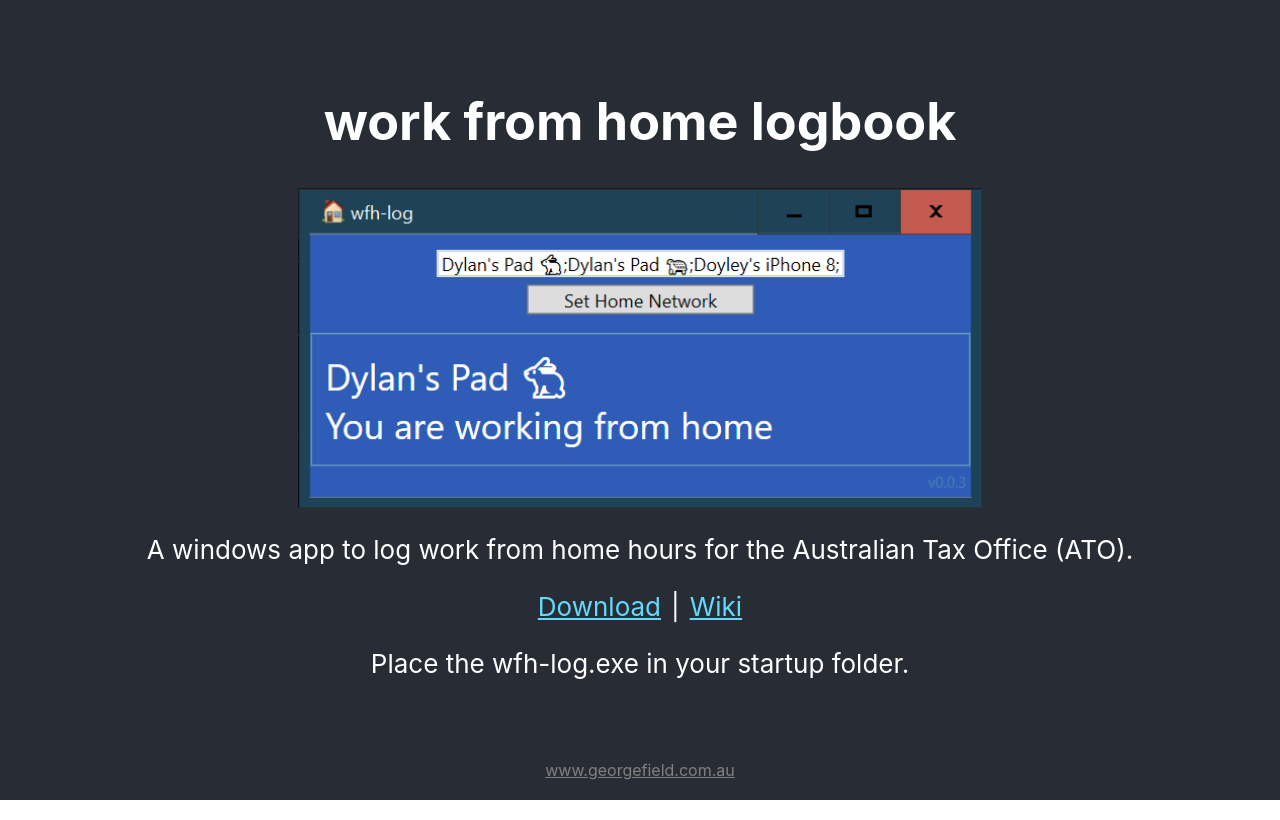
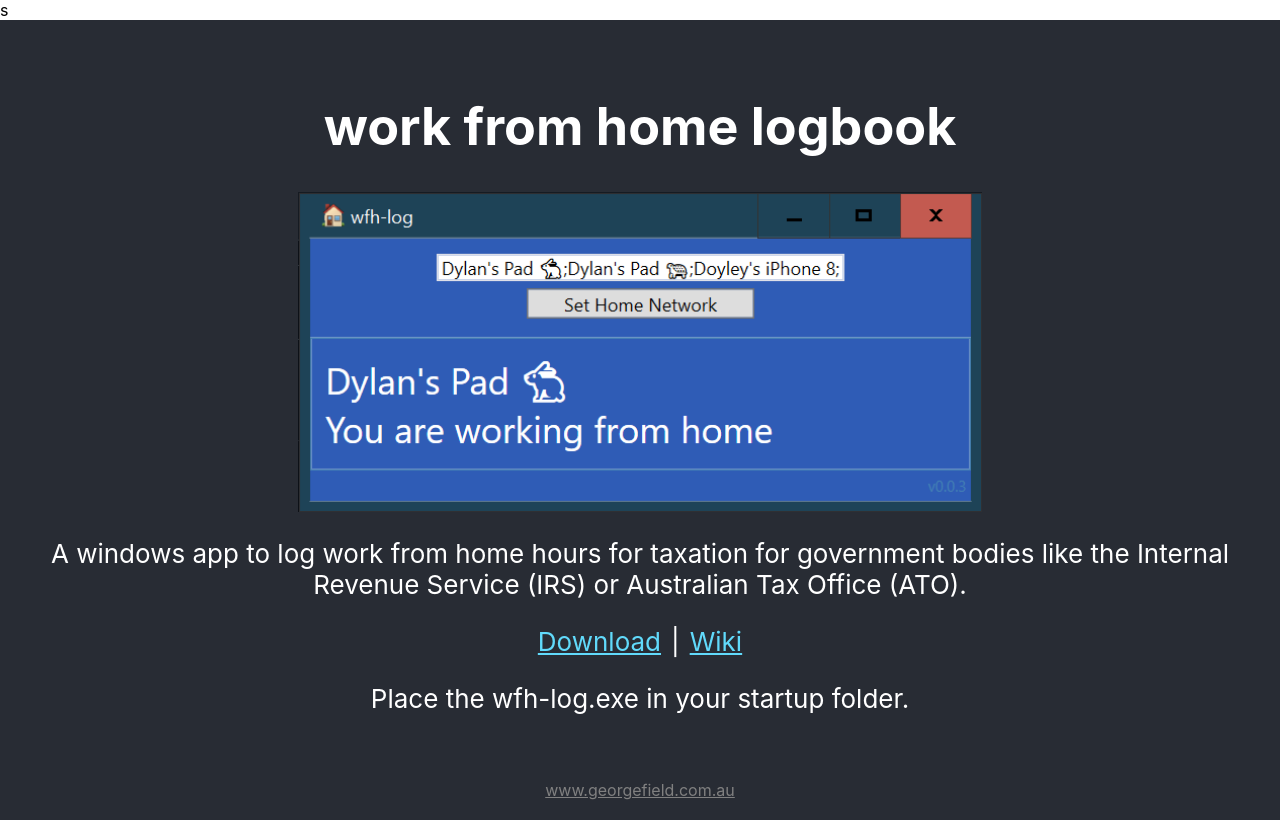
Before and after one commit to dylan-george-field/work-from-home-log, a React (Create React App) app in the folder site/: page / in a window 1280 px wide. Built offline with nearby package versions, Linux system fonts and the light colour scheme.

Commit message:
update meta description of website

```diff
--- a/site/public/index.html
+++ b/site/public/index.html
@@ -14,7 +14,8 @@
     <meta name="theme-color" content="#000000" />
     <meta
       name="description"
-      content="A windows app to log work from home hours for the Australian Tax Office (ATO)"
+      content="A windows app to log work from home hours for taxation for government bodies like the
+      Internal Revenue Service (IRS) or Australian Tax Office (ATO)."
     />
     <link rel="apple-touch-icon" href="%PUBLIC_URL%/logo192.png" />
     <!--
@@ -32,7 +33,7 @@
       Learn how to configure a non-root public URL by running `npm run build`.
     -->
     <title>wfh-log · work from home logbook</title>
-  </head>
+  </head>s
   <body>
     <!-- Google Tag Manager (noscript) -->
       <noscript><iframe src="https://www.googletagmanager.com/ns.html?id=GTM-MWZGLZT"
--- a/site/src/App.js
+++ b/site/src/App.js
@@ -7,7 +7,8 @@ function App() {
         <h1>work from home logbook</h1>
         <img src={require("./example.png")} className="App-logo" alt="screenshot of wfh-log" />
         <p>
-          A windows app to log work from home hours for the Australian Tax Office (ATO).
+        A windows app to log work from home hours for taxation for government bodies
+        like the Internal Revenue Service (IRS) or Australian Tax Office (ATO).
         </p>
         <span>
           <a
```
